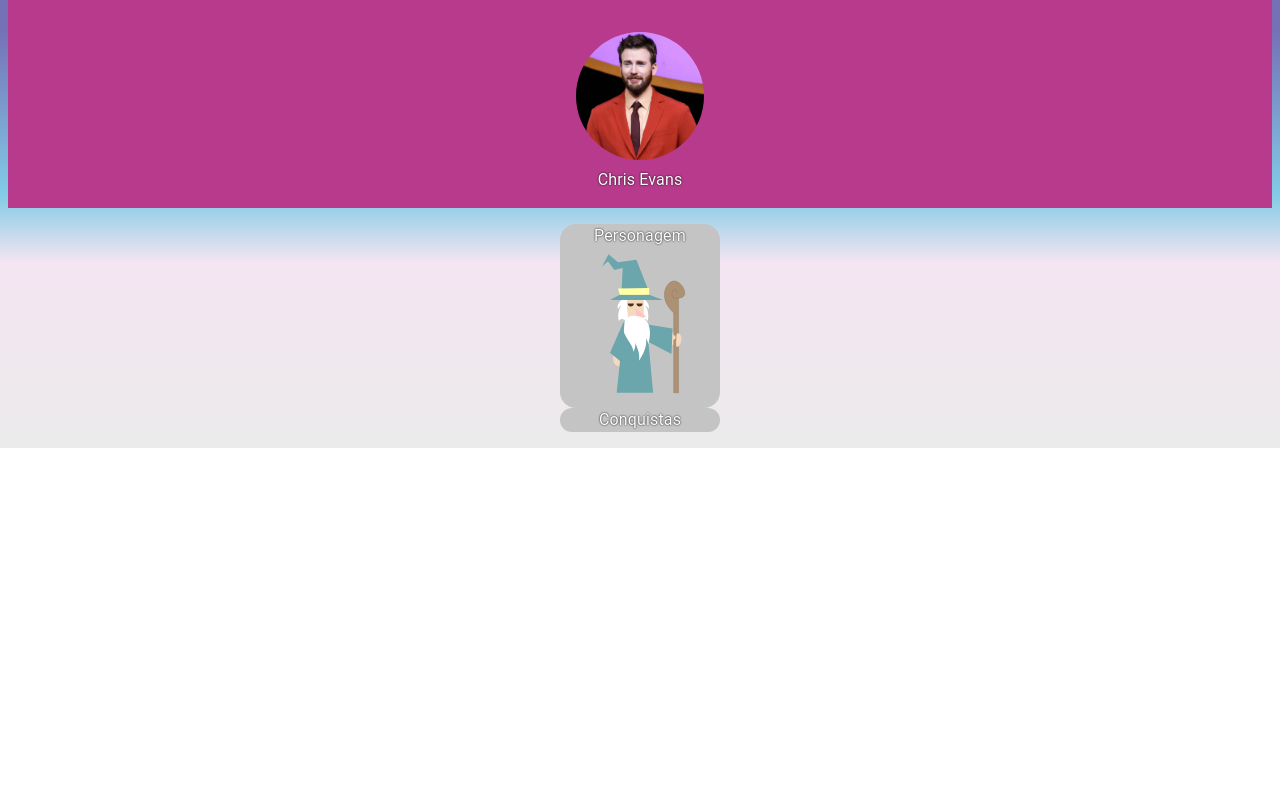
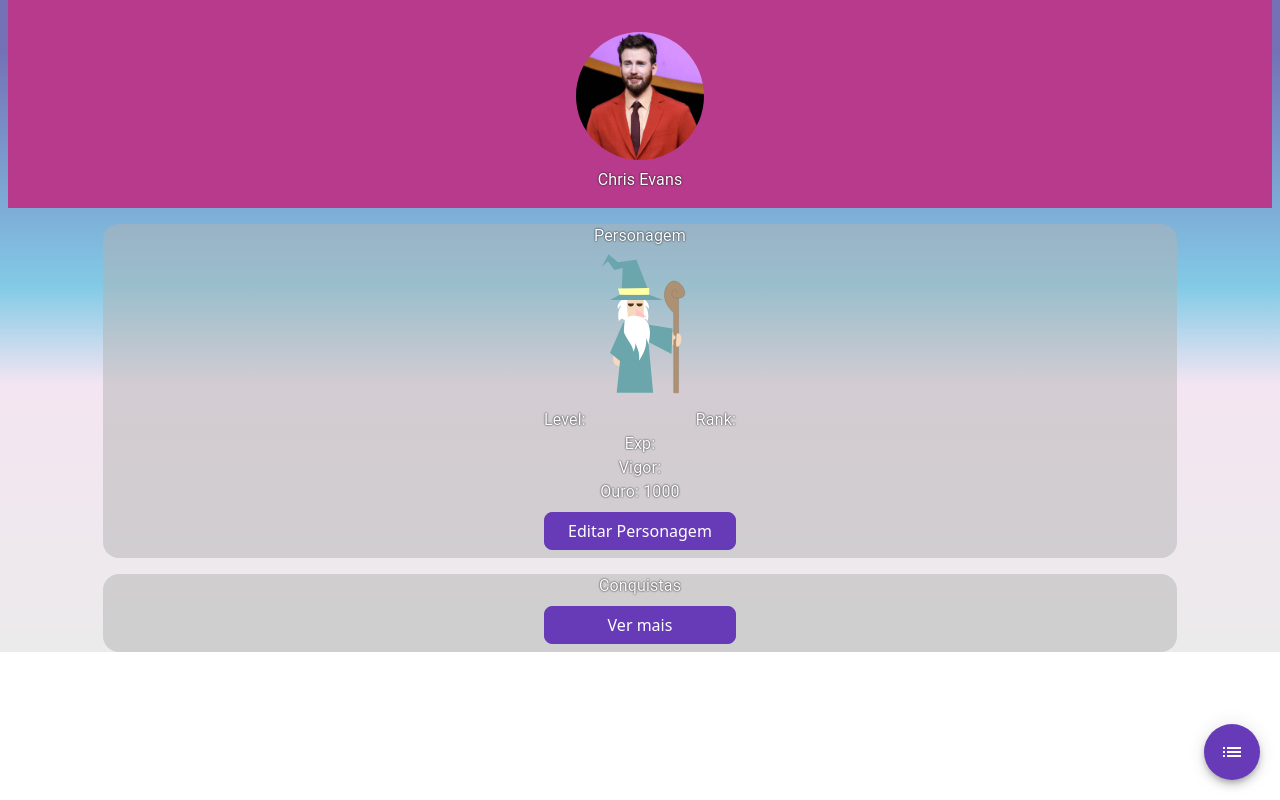
Before and after one commit to danielafarias/purpose, a Next.js app: page /profile in a window 1280 px wide. Built offline with nearby package versions, Linux system fonts and the light colour scheme; a web font is replaced by a local one.

Commit message:
Adição de elementos da página Profile, baseada nas informações do Figma

```diff
--- a/pages/profile.js
+++ b/pages/profile.js
@@ -1,10 +1,12 @@
 import Head from 'next/head';
-import { Container, Grid, Typography } from '@material-ui/core';
+import { Container, Grid, Typography, LinearProgress, Box } from '@material-ui/core';
+import { Button } from 'react-bootstrap';
+import FloatMenu from '../components/FloatMenu';
 import styles from '../styles/profile.module.scss';
 
-export default function Profile() {
+export default function Profile(props) {
 
-    return(
+    return (
 
         <div className={styles.profile}>
             <Head>
@@ -23,18 +25,37 @@ export default function Profile() {
                         </Grid>
                     </Grid>
 
-                    <Grid item>
-                        <Grid item className={styles.profile__charInfo}>
-                            <Typography className={styles.profile__charTitle}>Personagem</Typography>
-                            <img src='new_images/persoicones-23.svg' className={styles.profile__charImage} />
+                    <Grid className={styles.profile__char}>
+                        <Typography className={styles.profile__charTitle}>Personagem</Typography>
+                        <img src='new_images/persoicones-23.svg' className={styles.profile__charImage} />
+                        <Grid item>
+                            <Grid item className={styles.profile__charLevel}>
+                                <Typography className={styles.profile__charTexts}>Level:</Typography>
+                                <Typography className={styles.profile__charTexts}>Rank:</Typography>
+                            </Grid>
+
+                            <Grid>
+                                <Typography className={styles.profile__charTexts}>Exp:</Typography>
+                            </Grid>
+
+                            <Grid>
+                                <Typography className={styles.profile__charTexts}>Vigor:</Typography>
+                            </Grid>
+
+                            <Typography className={styles.profile__charTexts}>Ouro: 1000</Typography>
+                            <Button className={styles.profile__buttons} variant="primary">Editar Personagem</Button>
                         </Grid>
+                    </Grid>
 
-                        <Grid item className={styles.profile__bagdesInfo}>
-                            <Typography className={styles.profile__bagdesTitle}>Conquistas</Typography>
-                        </Grid>
+                    <Grid className={styles.profile__bagdes}>
+                        <Typography className={styles.profile__bagdesTitle}>Conquistas</Typography>
+                        <div>
+                            <Button className={styles.profile__buttons} variant="primary">Ver mais</Button>
+                        </div>
                     </Grid>
                 </Grid>
             </Container>
+            <FloatMenu />
         </div>
     );
 
--- a/styles/profile.module.scss
+++ b/styles/profile.module.scss
@@ -27,9 +27,14 @@
         text-align: center;
     }
 
-    &__charInfo {
-        background-color: #C4C4C4;
+    &__char {
+        background-color: rgba(179, 179, 179, 0.5);
         border-radius: 1rem;
+        width: 85%;
+        margin-top: 1rem;
+        display: flex;
+        flex-direction: column;
+        align-items: center;
     }
 
     &__charTitle {
@@ -38,13 +43,30 @@
         text-align: center;
     }
 
+    &__charLevel {
+        display: flex;
+        flex-direction: row;
+        justify-content: space-between;
+    }
+
     &__charImage {
         width: 10rem;
     }
 
-    &__bagdesInfo {
-        background-color: #C4C4C4;
+    &__charTexts {
+        color: #FEFEFE;
+        text-shadow: 0px 0px 2px #000000;
+        text-align: center;
+    }
+
+    &__bagdes {
+        background-color: rgba(179, 179, 179, 0.5);
         border-radius: 1rem;
+        width: 85%;
+        margin-top: 1rem;
+        display: flex;
+        flex-direction: column;
+        align-items: center;
     }
 
     &__bagdesTitle {
@@ -52,4 +74,21 @@
         text-shadow: 0px 0px 2px #000000;
         text-align: center;
     }
+
+    &__buttons {
+        text-align: center;
+        background-color: #673ab7;
+        border-color: #673ab7;
+        border-radius: 0.5rem;
+        width: 12rem;
+        margin: 0.5rem auto;
+
+        &:hover {
+            background-color: #5013bb;
+        }
+
+        &:focus {
+            box-shadow: 0px 0px 0px 4px #9473cb;
+        }
+    }
 }
```
